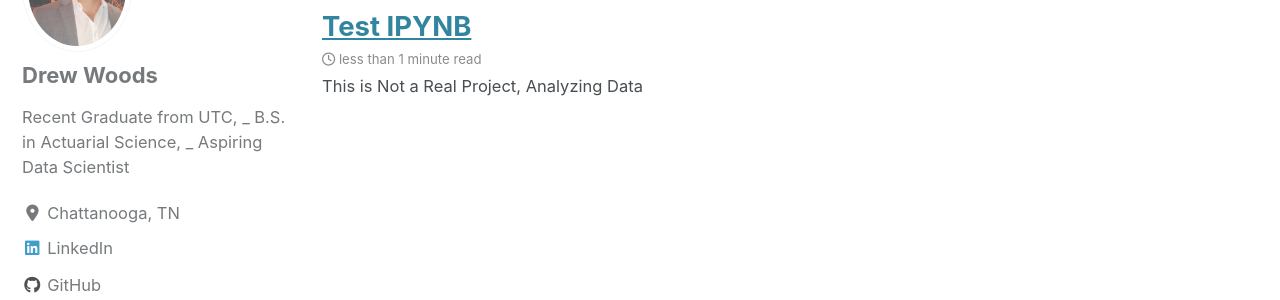
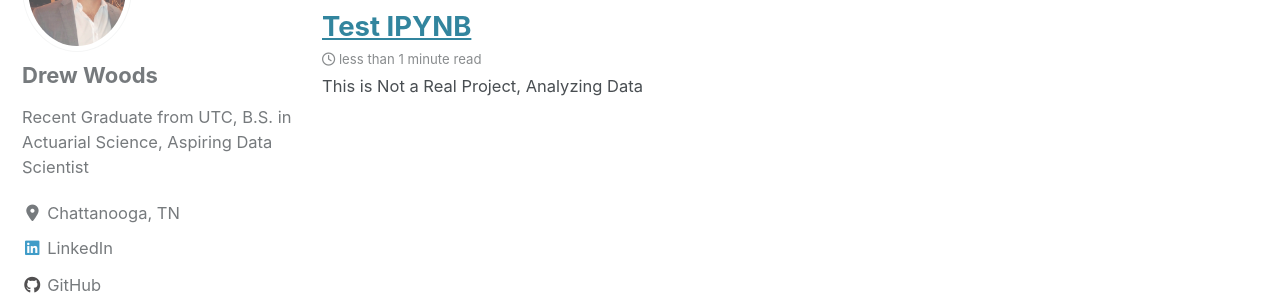
Before and after one commit to backdoordata/backdoordata.github.io, a Jekyll site: the page built from index.html, in a window 1280 px wide. Shown: the part 604-904 px from the top of the page. Built offline with Jekyll 4.4.1, drawn with Linux system fonts in a browser that asks for light colours; cached includes are drawn as plain includes; nearby versions of some CDN libraries; the list of posts is cut into pages by our own code.

Commit message:
Updating bio

```diff
--- a/_config.yml
+++ b/_config.yml
@@ -109,7 +109,9 @@ analytics:
 author:
   name             : "Drew Woods"
   avatar           : "/images/profile-picture.jpg" # path of avatar image, e.g. "/assets/images/bio-photo.jpg"
-  bio              : "Recent Graduate from UTC, _ B.S. in Actuarial Science, _  Aspiring Data Scientist"
+  bio              : "Recent Graduate from UTC,
+  B.S. in Actuarial Science,
+  Aspiring Data Scientist"
   location         : "Chattanooga, TN"
   email            :
   links:
```
